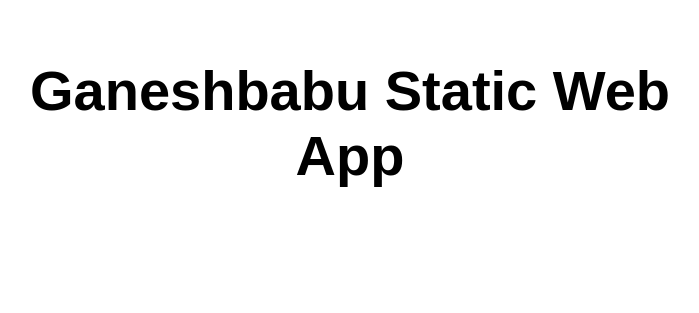
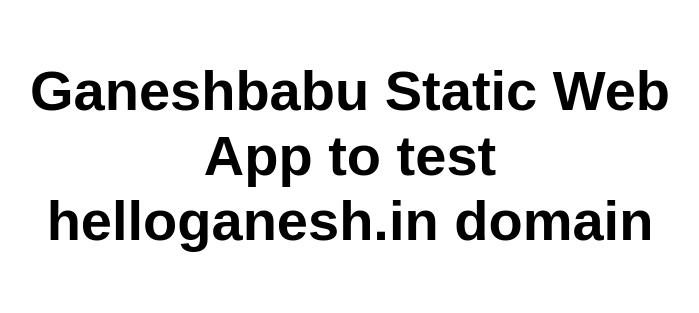
Before and after one commit to ganeshbab/my-first-static-web-app, a website: page src/index.html in a window 1280 px wide. Shown: the whole page, without its empty margins (290-989 px from the left). Drawn offline with Linux system fonts and the light colour scheme.

Commit message:
Update index.html

```diff
--- a/src/index.html
+++ b/src/index.html
@@ -10,7 +10,7 @@
 
 <body>
   <main>
-    <h1>Ganeshbabu Static Web App</h1>
+    <h1>Ganeshbabu Static Web App to test helloganesh.in domain</h1>
   </main>
 </body>
 
```
